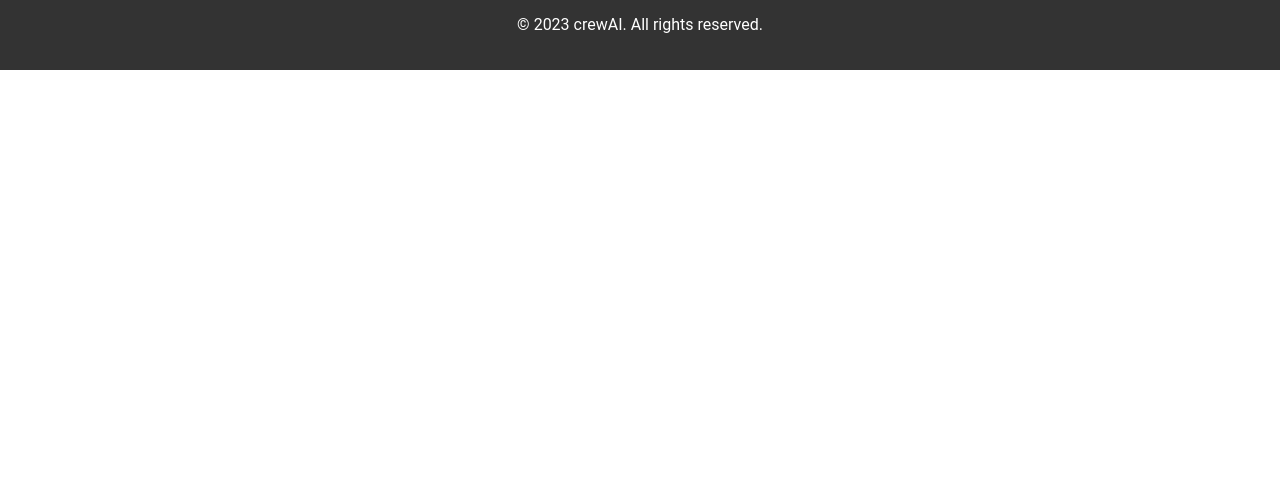
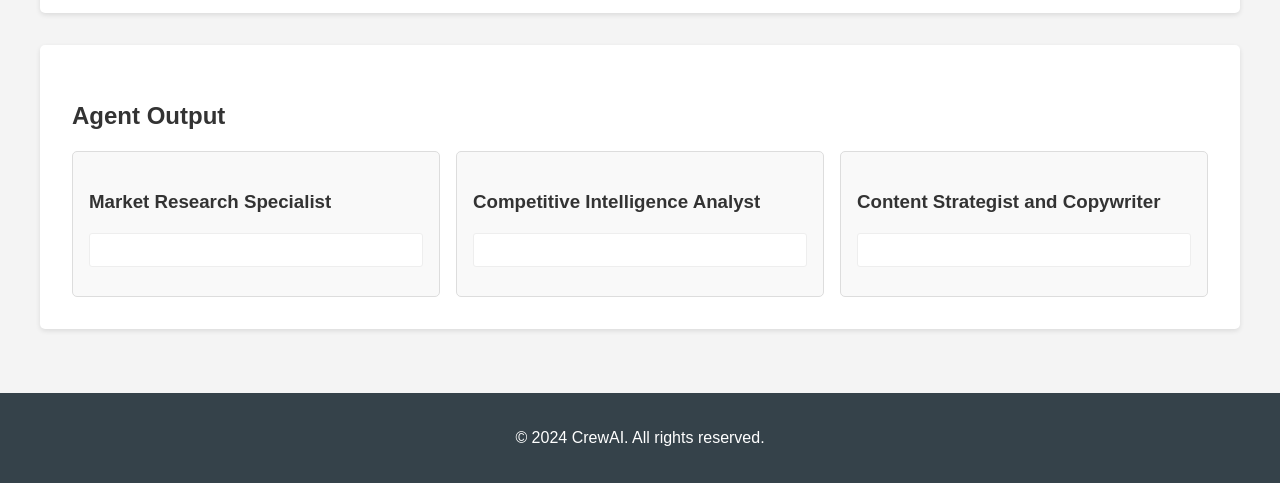
Before and after one commit to Zero-Sugar0/marketcrew, a Flask app: page /agents in a window 1280 px wide. Shown: the part 566-1049 px from the top of the page. Before the commit the page ends 636 px from the top, so only its background shows below. Run offline with Flask 3, Linux system fonts and the light colour scheme; some libraries are stand-ins or nearby versions.

Commit message:
Added few templates

```diff
--- /dev/null
+++ b/crew/static/agents.css
@@ -0,0 +1,100 @@
+body {
+    font-family: Arial, sans-serif;
+    line-height: 1.6;
+    color: #333;
+    margin: 0;
+    padding: 0;
+    background-color: #f4f4f4;
+}
+
+header {
+    background-color: #35424a;
+    color: #ffffff;
+    text-align: center;
+    padding: 1rem;
+}
+
+main {
+    padding: 2rem;
+    max-width: 1200px;
+    margin: 0 auto;
+}
+
+h1, h2, h3 {
+    margin-bottom: 1rem;
+}
+
+#input-section, #output-section {
+    background-color: #ffffff;
+    border-radius: 5px;
+    padding: 2rem;
+    margin-bottom: 2rem;
+    box-shadow: 0 2px 5px rgba(0, 0, 0, 0.1);
+}
+
+.form-group {
+    margin-bottom: 1rem;
+}
+
+label {
+    display: block;
+    margin-bottom: 0.5rem;
+}
+
+input[type="text"] {
+    width: 100%;
+    padding: 0.5rem;
+    border: 1px solid #ddd;
+    border-radius: 3px;
+}
+
+button {
+    background-color: #35424a;
+    color: #ffffff;
+    border: none;
+    padding: 0.7rem 1.5rem;
+    cursor: pointer;
+    border-radius: 3px;
+    font-size: 1rem;
+}
+
+button:hover {
+    background-color: #2c3840;
+}
+
+#agent-outputs {
+    display: grid;
+    grid-template-columns: repeat(auto-fit, minmax(300px, 1fr));
+    gap: 1rem;
+}
+
+.agent-output {
+    background-color: #f9f9f9;
+    border: 1px solid #ddd;
+    border-radius: 5px;
+    padding: 1rem;
+}
+
+.output-content {
+    background-color: #ffffff;
+    border: 1px solid #eee;
+    border-radius: 3px;
+    padding: 1rem;
+    max-height: 300px;
+    overflow-y: auto;
+    white-space: pre-wrap;
+    font-family: monospace;
+}
+
+footer {
+    text-align: center;
+    padding: 1rem;
+    background-color: #35424a;
+    color: #ffffff;
+}
+
+@media (max-width: 768px) {
+    #agent-outputs {
+        grid-template-columns: 1fr;
+    }
+}
--- /dev/null
+++ b/crew/static/agents.js
@@ -0,0 +1,43 @@
+document.addEventListener('DOMContentLoaded', () => {
+    const form = document.getElementById('project-form');
+    const researcherOutput = document.querySelector('#researcher-output .output-content');
+    const competitorAnalystOutput = document.querySelector('#competitor-analyst-output .output-content');
+    const contentWriterOutput = document.querySelector('#content-writer-output .output-content');
+
+    // Initialize Socket.io
+    const socket = io('http://your-render-backend-url');
+
+    form.addEventListener('submit', async (e) => {
+        e.preventDefault();
+
+        const companyName = document.getElementById('company-name').value;
+        const industry = document.getElementById('industry').value;
+        const mainProducts = document.getElementById('main-products').value;
+
+        // Clear previous outputs
+        researcherOutput.textContent = '';
+        competitorAnalystOutput.textContent = '';
+        contentWriterOutput.textContent = '';
+
+        // Send data to backend
+        socket.emit('start_agents', { companyName, industry, mainProducts });
+    });
+
+    // Listen for agent outputs
+    socket.on('researcher_output', (data) => {
+        appendOutput(researcherOutput, data);
+    });
+
+    socket.on('competitor_analyst_output', (data) => {
+        appendOutput(competitorAnalystOutput, data);
+    });
+
+    socket.on('content_writer_output', (data) => {
+        appendOutput(contentWriterOutput, data);
+    });
+
+    function appendOutput(element, data) {
+        element.textContent += data + '\n';
+        element.scrollTop = element.scrollHeight;
+    }
+});
--- a/crew/templates/agents.html
+++ b/crew/templates/agents.html
@@ -3,114 +3,58 @@
 <head>
     <meta charset="UTF-8">
     <meta name="viewport" content="width=device-width, initial-scale=1.0">
-  <title>Marketing Agents</title>
-  <style>
-    /* CSS styles */
-    body {
-      font-family: 'Roboto', sans-serif;
-      margin: 0;
-      padding: 0;
-    }
-
-    header {
-      background-color: #333;
-      color: #fff;
-      padding: 20px;
-      text-align: center;
-    }
-
-    .agent-container {
-      display: flex;
-      flex-wrap: wrap;
-      justify-content: center;
-      padding: 40px;
-    }
-
-    .agent-card {
-      background-color: #f5f5f5;
-      border-radius: 8px;
-      box-shadow: 0 2px 4px rgba(0, 0, 0, 0.1);
-      margin: 20px;
-      max-width: 300px;
-      overflow: hidden;
-      transition: transform 0.3s ease-in-out;
-    }
-
-    .agent-card:hover {
-      transform: translateY(-5px);
-    }
-
-    .agent-card img {
-      width: 100%;
-      height: 200px;
-      object-fit: cover;
-    }
-
-    .agent-card-content {
-      padding: 20px;
-    }
-
-    .agent-card-content h3 {
-      margin-top: 0;
-    }
-
-    .agent-card-content p {
-      margin-bottom: 0;
-    }
-
-    footer {
-      background-color: #333;
-      color: #fff;
-      padding: 20px;
-      text-align: center;
-    }
-  </style>
+    <title>CrewAI Agents Dashboard</title>
+    <link rel="stylesheet" href="static/agents.css">
+    <script src="https://cdnjs.cloudflare.com/ajax/libs/socket.io/4.0.1/socket.io.js"></script>
 </head>
 <body>
     <header>
-    <h1>crewAI Agents</h1>
+        <h1>CrewAI Agents Dashboard</h1>
     </header>
 
-  <div class="agent-container">
-    <div class="agent-card">
-      <img src="researcher.jpg" alt="Researcher">
-      <div class="agent-card-content">
-        <h3>Researcher</h3>
-        <p>Market Research Specialist</p>
+    <main>
+        <section id="input-section">
+            <h2>Enter Project Details</h2>
+            <form id="project-form">
+                <div class="form-group">
+                    <label for="company-name">Company Name:</label>
+                    <input type="text" id="company-name" name="company-name" required>
+                </div>
+                <div class="form-group">
+                    <label for="industry">Industry:</label>
+                    <input type="text" id="industry" name="industry" required>
+                </div>
+                <div class="form-group">
+                    <label for="main-products">Main Products/Services:</label>
+                    <input type="text" id="main-products" name="main-products" required>
+                </div>
+                <button type="submit">Start Agents</button>
+            </form>
+        </section>
+
+        <section id="output-section">
+            <h2>Agent Output</h2>
+            <div id="agent-outputs">
+                <div class="agent-output" id="researcher-output">
+                    <h3>Market Research Specialist</h3>
+                    <pre class="output-content"></pre>
+                </div>
+                <div class="agent-output" id="competitor-analyst-output">
+                    <h3>Competitive Intelligence Analyst</h3>
+                    <pre class="output-content"></pre>
+                </div>
+                <div class="agent-output" id="content-writer-output">
+                    <h3>Content Strategist and Copywriter</h3>
+                    <pre class="output-content"></pre>
                 </div>
             </div>
-
-    <div class="agent-card">
-      <img src="competitor-analyst.jpg" alt="Competitor Analyst">
-      <div class="agent-card-content">
-        <h3>Competitor Analyst</h3>
-        <p>Competitive Intelligence Analyst</p>
-      </div>
-    </div>
-
-    <div class="agent-card">
-      <img src="content-writer.jpg" alt="Content Writer">
-      <div class="agent-card-content">
-        <h3>Content Writer</h3>
-        <p>Content Strategist and Copywriter</p>
-      </div>
-    </div>
-  </div>
+        </section>
+    </main>
 
     <footer>
-    <p>&copy; 2023 crewAI. All rights reserved.</p>
+        <p>&copy; 2024 CrewAI. All rights reserved.</p>
     </footer>
 
-  <script>
-    // JavaScript code (optional)
-    const agentCards = document.querySelectorAll('.agent-card');
-
-    agentCards.forEach(card => {
-      card.addEventListener('click', () => {
-        // Add click event handler for each agent card
-        console.log(`Clicked on the ${card.querySelector('h3').textContent} agent.`);
-      });
-    });
-  </script>
+    <script src="static/agents.js"></script>
 </body>
 </html>
```
Lines whose indentation alone changed are shown as unchanged.
